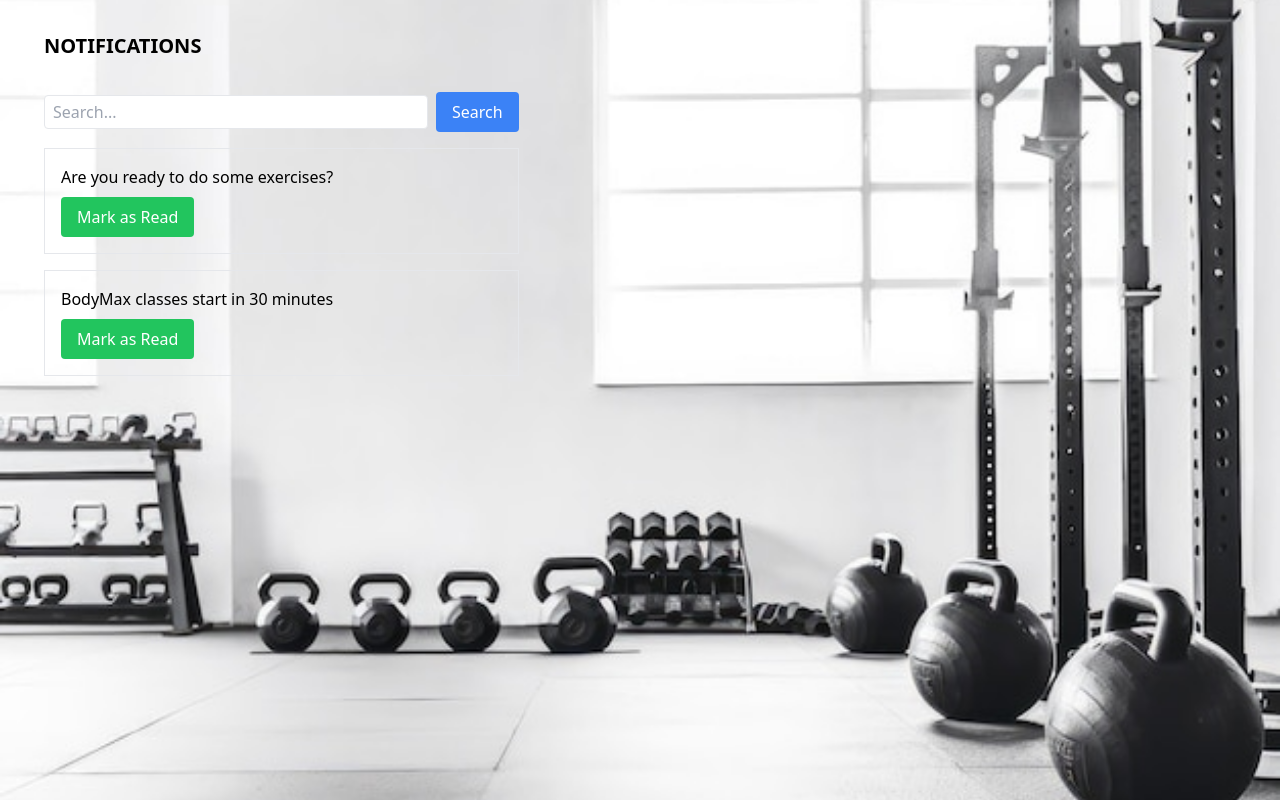
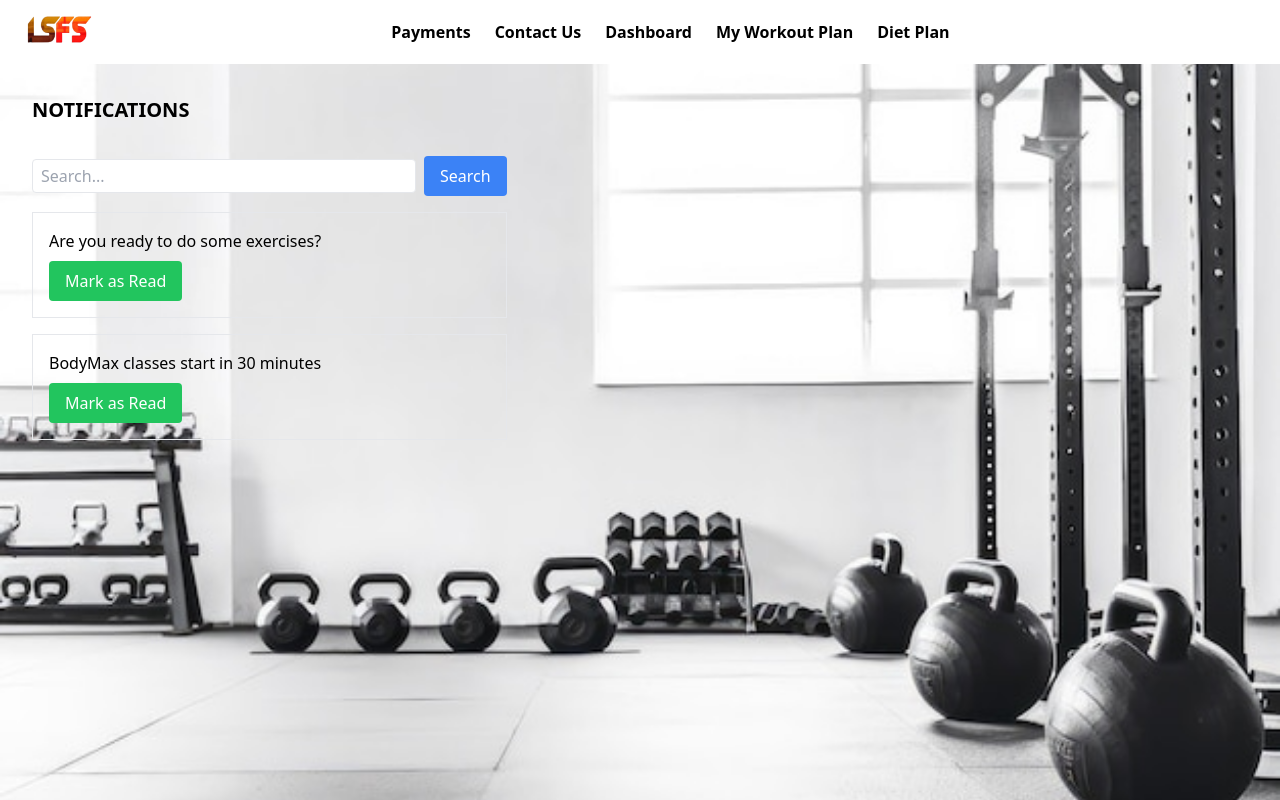
Before and after one commit to Isuru936/LifeStyleFitnessStudioGymWebApplication, a React (Vite) app in the folder client/: page /notifications in a window 1280 px wide. Built offline with nearby package versions, Linux system fonts and the light colour scheme.

Commit message:
Complete Branch

```diff
--- a/client/src/App.jsx
+++ b/client/src/App.jsx
@@ -69,7 +69,8 @@ function App() {
           <Route path="/Quiz" element={<Quiz />} />
           <Route path="/profile" element={<UserProfile />} />
           <Route path="/editProfile" element={<EditProfile />} />
-
+          {/* {Umaya} */}
+          <Route path="/notifications" element={<Notifications />} />
           {/* Admin Routes */}
           {/* Isuru */}
           <Route path="/diet-plan" element={<DietPlan />} />
@@ -93,7 +94,6 @@ function App() {
           <Route path="/update-inventory" element={<InventoryUpdateDlt />} />
 
           <Route path="/create-notification" element={<CreateNotification />} />
-          <Route path="/notifications" element={<Notifications />} />
           <Route
             path="/update-notifications"
             element={<NotificationUpdateDelete />}
--- a/client/src/components/SideBar.jsx
+++ b/client/src/components/SideBar.jsx
@@ -132,7 +132,7 @@ function SideBar() {
                   </p>
                 </div>
               </Link>
-              <Link to="/notifications">
+              <Link to="/create-notification">
                 <div className="p-2  w-50 my-2 rounded-xl  hover:bg-slate-200 transition">
                   <p className="text-l font-bold">
                     <span
--- a/client/src/components/UserNavbar.jsx
+++ b/client/src/components/UserNavbar.jsx
@@ -116,7 +116,9 @@ function NavigationBar() {
         />
         {showNotifications && (
           <div className="absolute top-16 right-0 bg-white shadow-lg rounded-md p-4">
-            <p>Notification 1</p>
+            <Link to="/notifications">
+              <p>Notification 1</p>
+            </Link>
             <p>Notification 2</p>
             <p>Notification 3</p>
           </div>
--- a/client/src/pages/Notification Management/Notifications.jsx
+++ b/client/src/pages/Notification Management/Notifications.jsx
@@ -1,6 +1,5 @@
 import React, { useState } from "react";
-import SideBar from "../../components/SideBar";
-import DropDownNavBar from "../../components/DropDownNavBar";
+import NavigationBar from "../../components/UserNavbar";
 // Import your background image
 import backgroundImage from "../../assets/lot.jpg";
 
@@ -31,9 +30,11 @@ function Notifications() {
         minHeight: "100vh",
       }}
     >
+      <div>
+        <NavigationBar />
+      </div>
       <div className={`flex ${mobileView ? "flex-col" : "flex-row"}`}>
         {/* Sidebar */}
-        <div>{mobileView ? <DropDownNavBar /> : <SideBar />}</div>
         <div className="flex flex-col">
           <h2 className="m-8 font-bold text-xl text-black">NOTIFICATIONS</h2>
           {/* Search Bar */}
```
Also changed, not shown: 12 other files (tests, documents, lock files or other folders).
